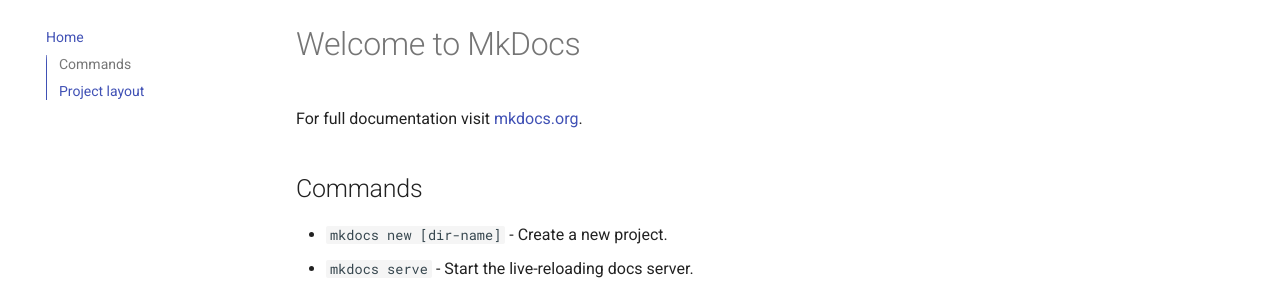
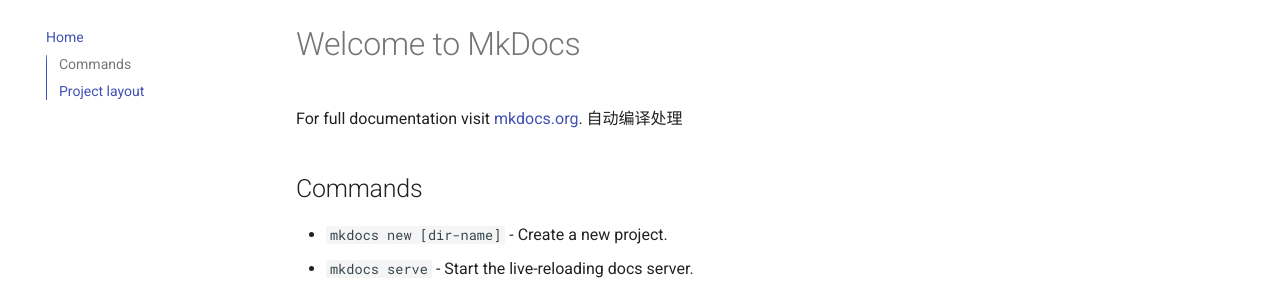
Before and after one commit to zhangpeng-codes/zhangpeng-codes.github.io, an MkDocs documentation site: the page built from docs/index.md, in a window 1280 px wide. Shown: the part 122-415 px from the top of the page. Built offline with MkDocs 1.6.1 and Material for MkDocs 9.7.7, drawn with Linux system fonts in a browser that asks for light colours; comment, search, counter and statistics services are not loaded.

Commit message:
测试自动发布

```diff
--- a/docs/index.md
+++ b/docs/index.md
@@ -1,6 +1,6 @@
 # Welcome to MkDocs
 
-For full documentation visit [mkdocs.org](https://www.mkdocs.org).
+For full documentation visit [mkdocs.org](https://www.mkdocs.org).  自动编译处理
 
 ## Commands
 
```
